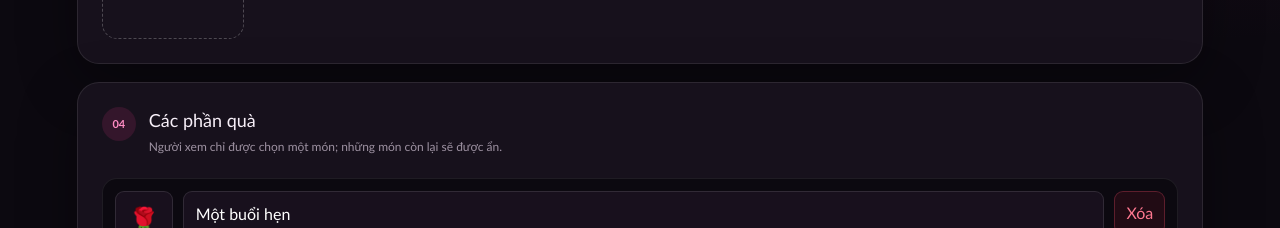
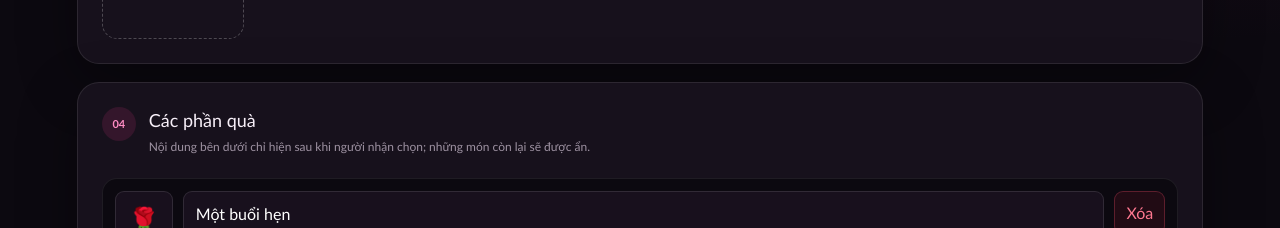
Before and after one commit to ngocnamh2007-star/PNN-LITTLE, a Next.js app: page /admin in a window 1280 px wide. Shown: the part 1000-1228 px from the top of the page. Built offline with nearby package versions, Linux system fonts and the light colour scheme.

Commit message:
Keep gift contents hidden until selection

```diff
--- a/app/admin/AdminClient.tsx
+++ b/app/admin/AdminClient.tsx
@@ -430,7 +430,7 @@ export default function AdminPage() {
         <section className="admin-panel gifts-panel">
           <div className="panel-heading">
             <span>04</span>
-            <div><h2>Các phần quà</h2><p>Người xem chỉ được chọn một món; những món còn lại sẽ được ẩn.</p></div>
+            <div><h2>Các phần quà</h2><p>Nội dung bên dưới chỉ hiện sau khi người nhận chọn; những món còn lại sẽ được ẩn.</p></div>
           </div>
           <div className="gift-editor-list">
             {config.gifts.map((gift, index) => (
--- a/app/page.tsx
+++ b/app/page.tsx
@@ -284,7 +284,7 @@ export default function Home() {
                     <button type="button" className="gift-option" key={gift.id} onClick={() => chooseGift(gift.id)}>
                       <span>{gift.emoji}</span>
                       <strong>{gift.title}</strong>
-                      <small>{gift.description}</small>
+                      <small>Chạm để mở món quà</small>
                     </button>
                   ))}
                 </div>
```
